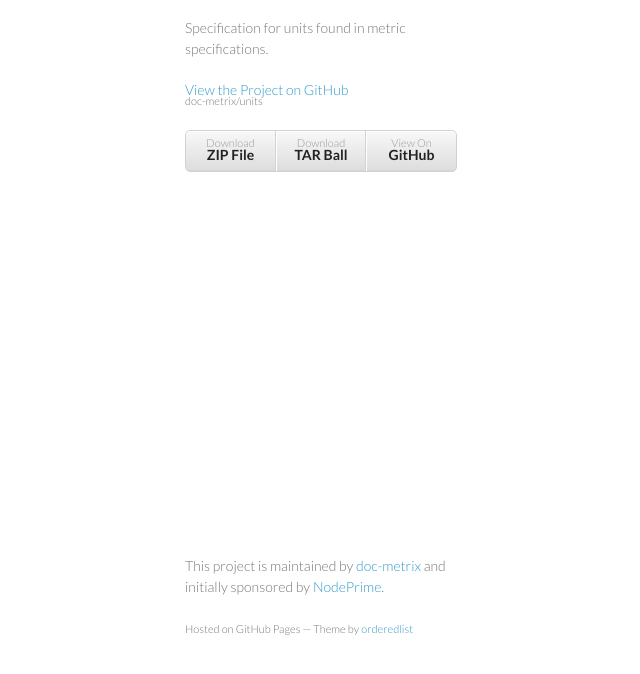
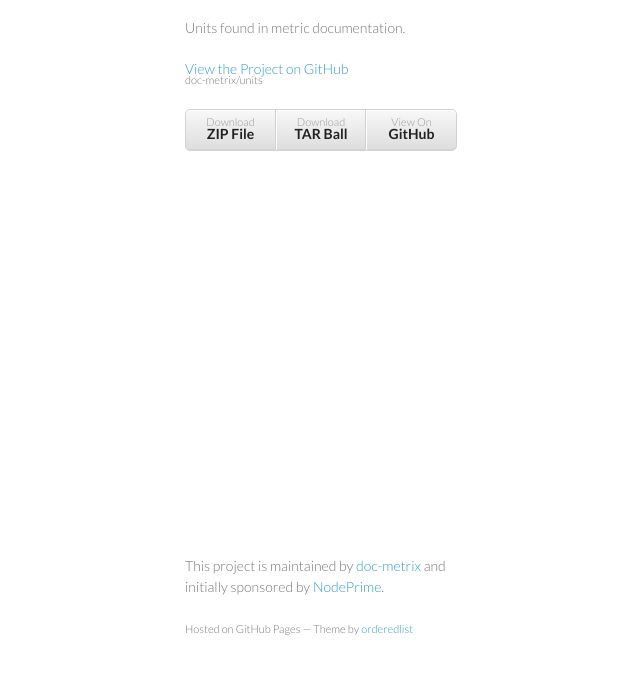
Before and after one commit to doc-metrix/units, a plain HTML site: page index.html in a window 1280 px wide. Shown: the part 92-766 px from the top of the page, without its empty margins (25-665 px from the left). Drawn offline with Linux system fonts and the light colour scheme; no server answers.

Commit message:
[UPDATE] documentation.

```diff
--- a/index.html
+++ b/index.html
@@ -20,7 +20,7 @@
     <div class="wrapper">
       <header>
         <h1>Performance Metrics</h1>
-        <p>Specification for units found in metric specifications.</p>
+        <p>Units found in metric documentation.</p>
 
         <p class="view"><a href="https://github.com/doc-metrix/units">View the Project on GitHub <small>doc-metrix/units</small></a></p>
 
```
Also changed, not shown: attic/params.json (deleted, +0 -1 lines).
